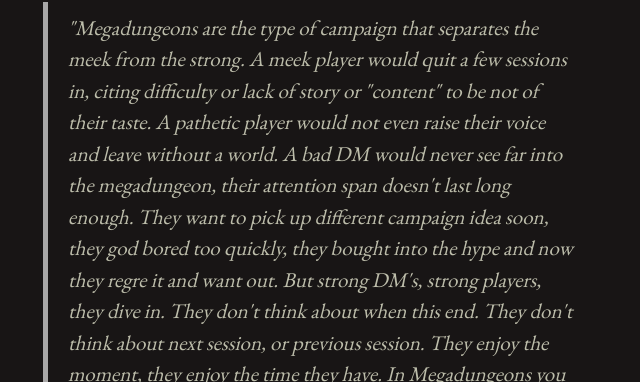
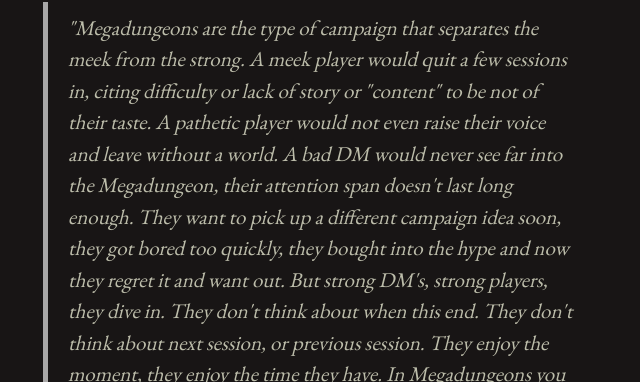
Before and after one commit to InexistentThirdChimera/InexistentThirdChimera.github.io, a Jekyll site: the page built from _posts/2023-11-1-player-report-8-and-9;-Long-Hiatus-Set-Us-Free-(from-lionbeak-campaign).md, in a window 1280 px wide. Shown: the part 4626-5008 px from the top of the page, without its empty margins (319-959 px from the left). Built offline with Jekyll 4.4.1, drawn with Linux system fonts in a browser that asks for light colours; some of the changed text lies outside the part shown.

Commit message:
fiexed typos in quote PR8-9

```diff
--- a/_posts/2023-11-1-player-report-8-and-9;-Long-Hiatus-Set-Us-Free-(from-lionbeak-campaign).md
+++ b/_posts/2023-11-1-player-report-8-and-9;-Long-Hiatus-Set-Us-Free-(from-lionbeak-campaign).md
@@ -72,7 +72,7 @@ Freedom, then. Out of the dark and into whatever's next. More than just an escap
 
 <p class="gfg">
 <blockquote>
-"Megadungeons are the type of campaign that separates the meek from the strong. A meek player would quit a few sessions in, citing difficulty or lack of story or "content" to be not of their taste. A pathetic player would not even raise their voice and leave without a world. A bad DM would never see far into the megadungeon, their attention span doesn't last long enough. They want to pick up different campaign idea soon, they god bored too quickly, they bought into the hype and now they regre it and want out.
+"Megadungeons are the type of campaign that separates the meek from the strong. A meek player would quit a few sessions in, citing difficulty or lack of story or "content" to be not of their taste. A pathetic player would not even raise their voice and leave without a world. A bad DM would never see far into the Megadungeon, their attention span doesn't last long enough. They want to pick up a different campaign idea soon, they got bored too quickly, they bought into the hype and now they regret it and want out.
 But strong DM's, strong players, they dive in. They don't think about when this end. They don't think about next session, or previous session. They enjoy the moment, they enjoy the time they have. In Megadungeons you will find true comradeire. The Megadungeon is the father of all OSR."</blockquote>
 
 
```
